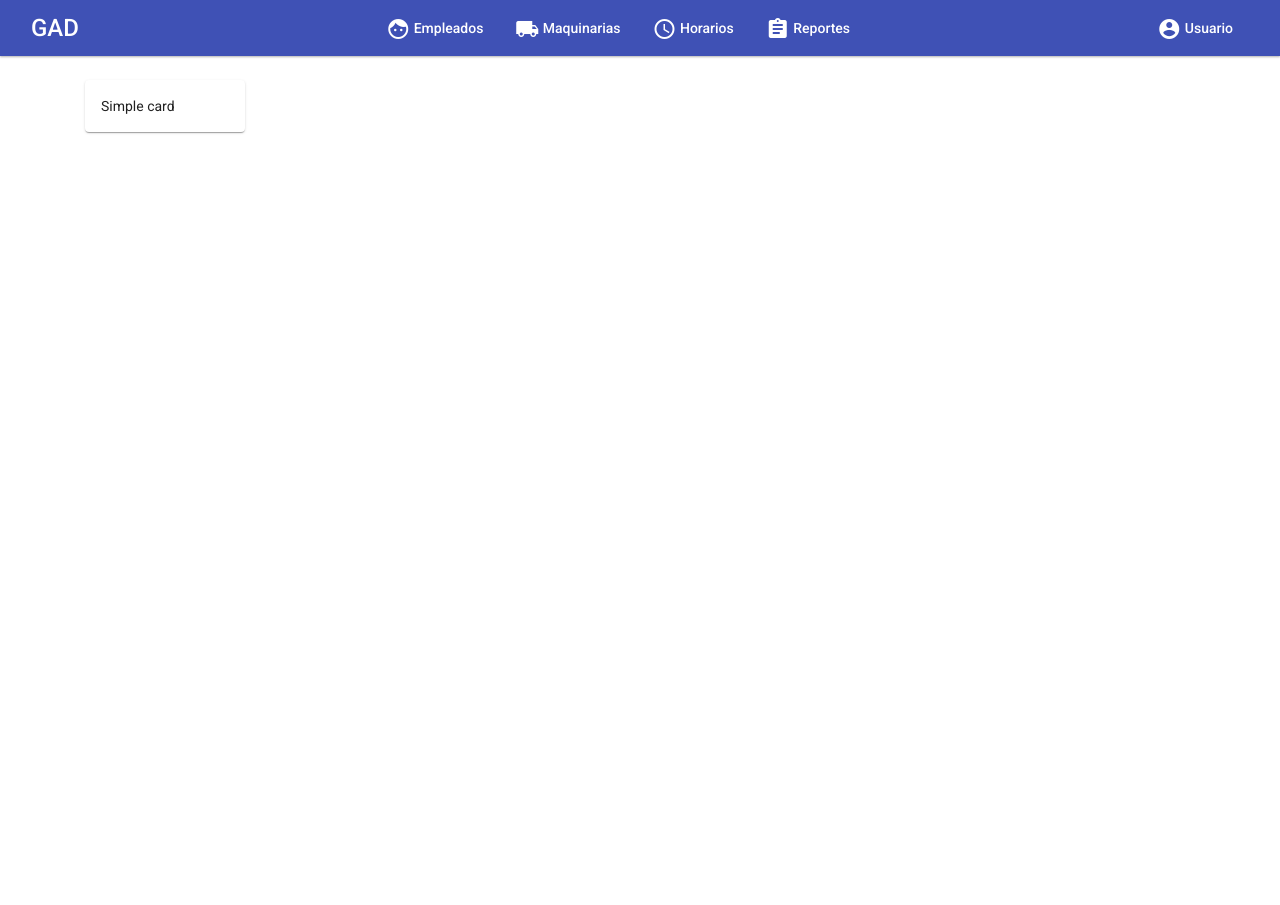
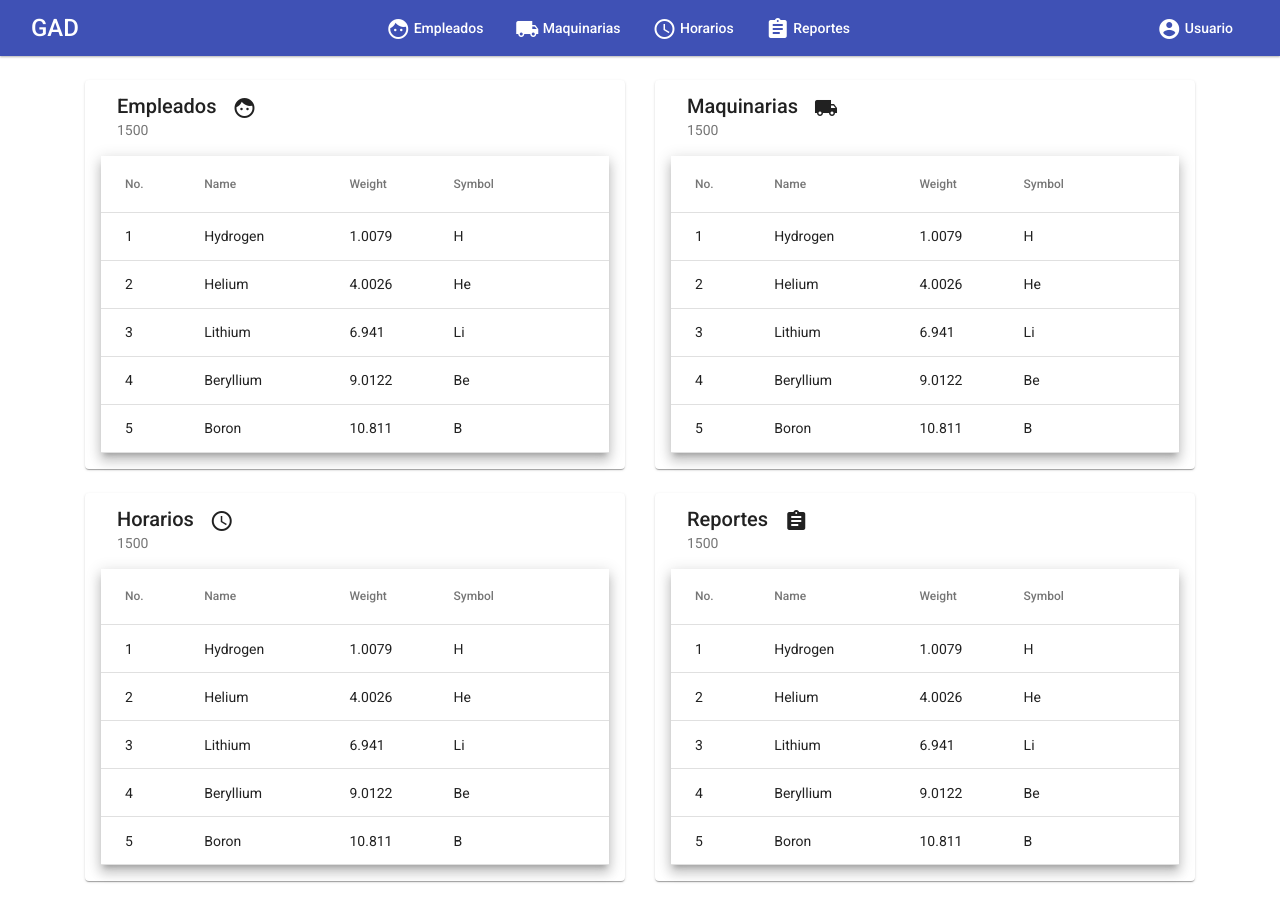
Before and after one commit to CrisLDev/GDA, an Angular app: page /dashboard in a window 1280 px wide. Before the commit the page ends 800 px from the top, so only its background shows below. Built offline with nearby package versions, Linux system fonts and the light colour scheme.

Commit message:
Agregados cards y tables al dashboard

```diff
--- a/src/app/pages/dashboard/dashboard.component.css
+++ b/src/app/pages/dashboard/dashboard.component.css
@@ -0,0 +1,3 @@
+table {
+    width: 100%;
+}
--- a/src/app/pages/dashboard/dashboard.component.html
+++ b/src/app/pages/dashboard/dashboard.component.html
@@ -1,7 +1,176 @@
 <div class="container mt-4">
     <div class="row">
-        <div class="col-xl-2 col-5">
-            <mat-card>Simple card</mat-card>
+        <div class="col-xl-6 col-5 mb-4">
+            <mat-card>
+                <mat-card-header>
+                    <mat-icon>face</mat-icon>
+                    <mat-card-title>Empleados</mat-card-title>
+                    <mat-card-subtitle>1500</mat-card-subtitle>
+                  </mat-card-header>
+                  <mat-card-content>
+                    <table mat-table [dataSource]="dataSource" class="mat-elevation-z8">
+
+                        <!--- Note that these columns can be defined in any order.
+                              The actual rendered columns are set as a property on the row definition" -->
+
+                        <!-- Position Column -->
+                        <ng-container matColumnDef="position">
+                          <th mat-header-cell *matHeaderCellDef> No. </th>
+                          <td mat-cell *matCellDef="let element"> {{element.position}} </td>
+                        </ng-container>
+
+                        <!-- Name Column -->
+                        <ng-container matColumnDef="name">
+                          <th mat-header-cell *matHeaderCellDef> Name </th>
+                          <td mat-cell *matCellDef="let element"> {{element.name}} </td>
+                        </ng-container>
+
+                        <!-- Weight Column -->
+                        <ng-container matColumnDef="weight">
+                          <th mat-header-cell *matHeaderCellDef> Weight </th>
+                          <td mat-cell *matCellDef="let element"> {{element.weight}} </td>
+                        </ng-container>
+
+                        <!-- Symbol Column -->
+                        <ng-container matColumnDef="symbol">
+                          <th mat-header-cell *matHeaderCellDef> Symbol </th>
+                          <td mat-cell *matCellDef="let element"> {{element.symbol}} </td>
+                        </ng-container>
+
+                        <tr mat-header-row *matHeaderRowDef="displayedColumns"></tr>
+                        <tr mat-row *matRowDef="let row; columns: displayedColumns;"></tr>
+                      </table>
+                  </mat-card-content>
+            </mat-card>
+        </div>
+        <div class="col-xl-6 col-5 mb-4">
+            <mat-card>
+                <mat-card-header>
+                    <mat-icon>local_shipping</mat-icon>
+                    <mat-card-title>Maquinarias</mat-card-title>
+                    <mat-card-subtitle>1500</mat-card-subtitle>
+                  </mat-card-header>
+                  <mat-card-content>
+                    <table mat-table [dataSource]="dataSource" class="mat-elevation-z8">
+
+                        <!--- Note that these columns can be defined in any order.
+                              The actual rendered columns are set as a property on the row definition" -->
+
+                        <!-- Position Column -->
+                        <ng-container matColumnDef="position">
+                          <th mat-header-cell *matHeaderCellDef> No. </th>
+                          <td mat-cell *matCellDef="let element"> {{element.position}} </td>
+                        </ng-container>
+
+                        <!-- Name Column -->
+                        <ng-container matColumnDef="name">
+                          <th mat-header-cell *matHeaderCellDef> Name </th>
+                          <td mat-cell *matCellDef="let element"> {{element.name}} </td>
+                        </ng-container>
+
+                        <!-- Weight Column -->
+                        <ng-container matColumnDef="weight">
+                          <th mat-header-cell *matHeaderCellDef> Weight </th>
+                          <td mat-cell *matCellDef="let element"> {{element.weight}} </td>
+                        </ng-container>
+
+                        <!-- Symbol Column -->
+                        <ng-container matColumnDef="symbol">
+                          <th mat-header-cell *matHeaderCellDef> Symbol </th>
+                          <td mat-cell *matCellDef="let element"> {{element.symbol}} </td>
+                        </ng-container>
+
+                        <tr mat-header-row *matHeaderRowDef="displayedColumns"></tr>
+                        <tr mat-row *matRowDef="let row; columns: displayedColumns;"></tr>
+                      </table>
+                  </mat-card-content>
+            </mat-card>
+        </div>
+        <div class="col-xl-6 col-5 mb-4">
+            <mat-card>
+                <mat-card-header>
+                    <mat-icon>query_builder</mat-icon>
+                    <mat-card-title>Horarios</mat-card-title>
+                    <mat-card-subtitle>1500</mat-card-subtitle>
+                  </mat-card-header>
+                  <mat-card-content>
+                    <table mat-table [dataSource]="dataSource" class="mat-elevation-z8">
+
+                        <!--- Note that these columns can be defined in any order.
+                              The actual rendered columns are set as a property on the row definition" -->
+
+                        <!-- Position Column -->
+                        <ng-container matColumnDef="position">
+                          <th mat-header-cell *matHeaderCellDef> No. </th>
+                          <td mat-cell *matCellDef="let element"> {{element.position}} </td>
+                        </ng-container>
+
+                        <!-- Name Column -->
+                        <ng-container matColumnDef="name">
+                          <th mat-header-cell *matHeaderCellDef> Name </th>
+                          <td mat-cell *matCellDef="let element"> {{element.name}} </td>
+                        </ng-container>
+
+                        <!-- Weight Column -->
+                        <ng-container matColumnDef="weight">
+                          <th mat-header-cell *matHeaderCellDef> Weight </th>
+                          <td mat-cell *matCellDef="let element"> {{element.weight}} </td>
+                        </ng-container>
+
+                        <!-- Symbol Column -->
+                        <ng-container matColumnDef="symbol">
+                          <th mat-header-cell *matHeaderCellDef> Symbol </th>
+                          <td mat-cell *matCellDef="let element"> {{element.symbol}} </td>
+                        </ng-container>
+
+                        <tr mat-header-row *matHeaderRowDef="displayedColumns"></tr>
+                        <tr mat-row *matRowDef="let row; columns: displayedColumns;"></tr>
+                      </table>
+                  </mat-card-content>
+            </mat-card>
+        </div>
+        <div class="col-xl-6 col-5 mb-4">
+            <mat-card>
+                <mat-card-header>
+                    <mat-icon>assignment</mat-icon>
+                    <mat-card-title>Reportes</mat-card-title>
+                    <mat-card-subtitle>1500</mat-card-subtitle>
+                  </mat-card-header>
+                  <mat-card-content>
+                    <table mat-table [dataSource]="dataSource" class="mat-elevation-z8">
+
+                        <!--- Note that these columns can be defined in any order.
+                              The actual rendered columns are set as a property on the row definition" -->
+
+                        <!-- Position Column -->
+                        <ng-container matColumnDef="position">
+                          <th mat-header-cell *matHeaderCellDef> No. </th>
+                          <td mat-cell *matCellDef="let element"> {{element.position}} </td>
+                        </ng-container>
+
+                        <!-- Name Column -->
+                        <ng-container matColumnDef="name">
+                          <th mat-header-cell *matHeaderCellDef> Name </th>
+                          <td mat-cell *matCellDef="let element"> {{element.name}} </td>
+                        </ng-container>
+
+                        <!-- Weight Column -->
+                        <ng-container matColumnDef="weight">
+                          <th mat-header-cell *matHeaderCellDef> Weight </th>
+                          <td mat-cell *matCellDef="let element"> {{element.weight}} </td>
+                        </ng-container>
+
+                        <!-- Symbol Column -->
+                        <ng-container matColumnDef="symbol">
+                          <th mat-header-cell *matHeaderCellDef> Symbol </th>
+                          <td mat-cell *matCellDef="let element"> {{element.symbol}} </td>
+                        </ng-container>
+
+                        <tr mat-header-row *matHeaderRowDef="displayedColumns"></tr>
+                        <tr mat-row *matRowDef="let row; columns: displayedColumns;"></tr>
+                      </table>
+                  </mat-card-content>
+            </mat-card>
         </div>
     </div>
 </div>
--- a/src/app/pages/dashboard/dashboard.component.ts
+++ b/src/app/pages/dashboard/dashboard.component.ts
@@ -1,4 +1,19 @@
 import { Component, OnInit } from '@angular/core';
+
+export interface PeriodicElement {
+  name: string;
+  position: number;
+  weight: number;
+  symbol: string;
+}
+
+const ELEMENT_DATA: PeriodicElement[] = [
+  {position: 1, name: 'Hydrogen', weight: 1.0079, symbol: 'H'},
+  {position: 2, name: 'Helium', weight: 4.0026, symbol: 'He'},
+  {position: 3, name: 'Lithium', weight: 6.941, symbol: 'Li'},
+  {position: 4, name: 'Beryllium', weight: 9.0122, symbol: 'Be'},
+  {position: 5, name: 'Boron', weight: 10.811, symbol: 'B'},
+];
 
 @Component({
   selector: 'app-dashboard',
@@ -12,4 +27,7 @@ export class DashboardComponent implements OnInit {
   ngOnInit(): void {
   }
 
+  displayedColumns: string[] = ['position', 'name', 'weight', 'symbol'];
+  dataSource = ELEMENT_DATA;
+
 }
```
Also changed, not shown: src/app/shared/material/material.module.ts (+5 -2 lines).
